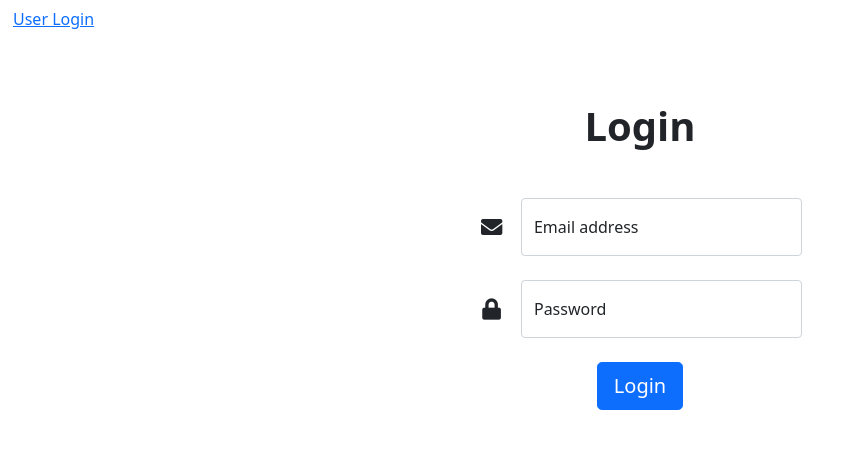
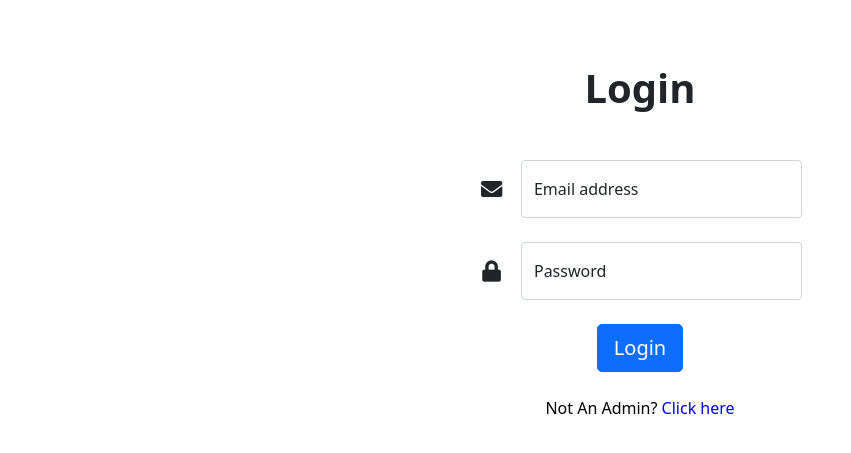
Before and after one commit to sacred-mercy/Book-Rental-Website, a PHP site: page /BscitMiniProject3rdSem/Admin/login.php in a window 1280 px wide. Shown: the top 453 px of the page, without its empty margins (0-851 px from the left). Run offline with PHP 8.4, Linux system fonts and the light colour scheme; some libraries are stand-ins or nearby versions.

Commit message:
changed admin login position

```diff
--- a/Admin/login.php
+++ b/Admin/login.php
@@ -52,7 +52,6 @@
 </head>
 
 <body>
-<div class="btn  text-decoration-none"><a href="..\SignIn.php">User Login</a></div>
 <div class="container">
     <div class="row justify-content-center">
         <div class="col-lg-12 col-xl-11">
@@ -104,6 +103,15 @@
                                     Login
                                 </button>
                             </div>
+                            <div class="text-center mt-2">
+                                <a
+                                        href="../SignIn.php"
+                                        class="text-decoration-none text-black"
+                                >
+                                    Not An Admin?
+                                    <span style="color: blue">Click here</span></a
+                                >
+                            </div>
                         </form>
                     </div>
                 </div>
--- a/SignIn.php
+++ b/SignIn.php
@@ -22,10 +22,8 @@
 <script>
     document.title = "Login | Book Rental";
 </script>
-<div class="text-end me-3 mt-4">
-    <a href="Admin\login.php" class="text-black" title="Admin Login"><i class="fas fa-user-circle"></i
-        ></a>
-</div>
+<br><br>
+<br>
 <div class="container">
     <div class="row justify-content-center">
         <div class="col-lg-12 col-xl-11">
--- a/footer.php
+++ b/footer.php
@@ -7,9 +7,9 @@
 <footer class="my-5 pt-5 text-muted text-center text-small">
     <p class="mb-1">&copy; 2021 Book Rental</p>
     <ul class="list-inline">
-        <li class="list-inline-item"><a
-                    href="https://shorturl.at/ftGV8">Privacy</a></li>
         <li class="list-inline-item"><a href="contactUs.php">Support</a></li>
+        <li class="list-inline-item"><a href="Admin\login.php">Admin Login</a></li>
+
     </ul>
 </footer>
 <!-------------------------------------------------SCROLL UP BUTTON------------------------------------------------------------>
```
